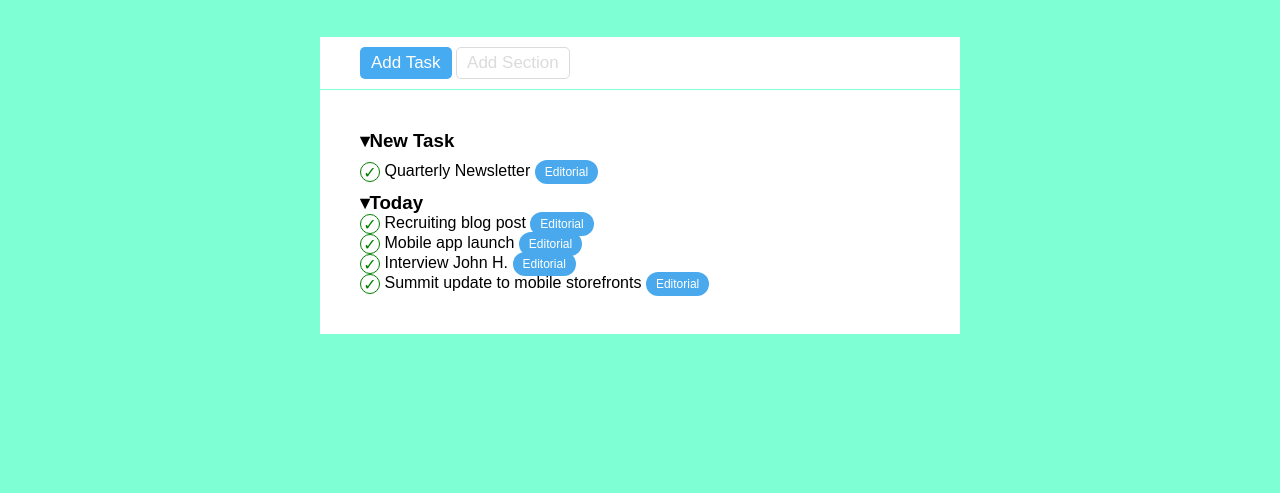
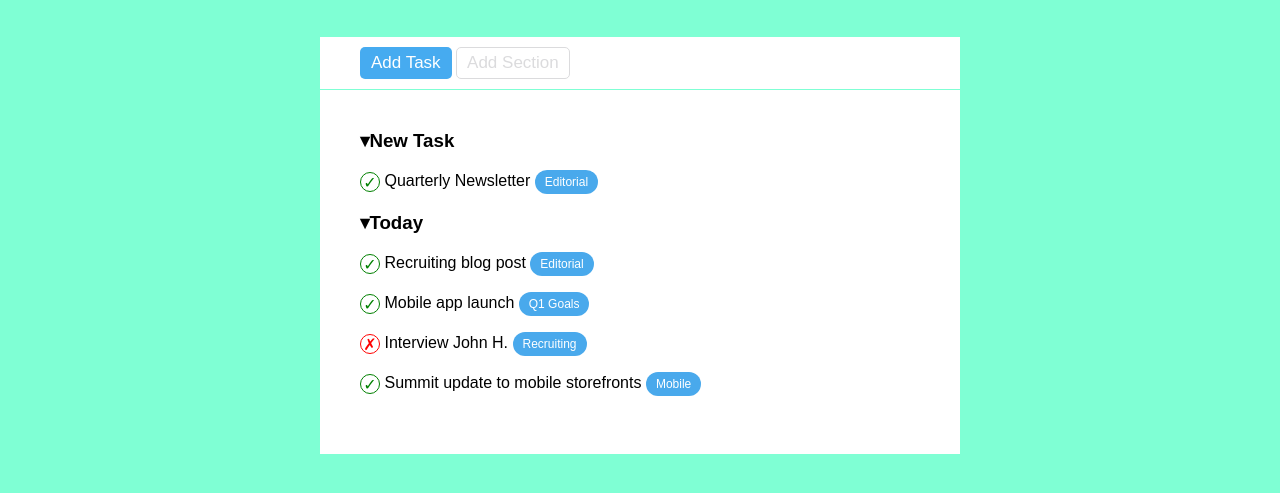
Before and after one commit to Matteo-Ciardi/html-css-toboolist, a plain HTML site: page index.html in a window 1280 px wide. Shown: the part 83-576 px from the top of the page. Drawn offline with Linux system fonts and the light colour scheme.

Commit message:
divisione checkbox done/undone

```diff
--- a/css/main-style.css
+++ b/css/main-style.css
@@ -75,12 +75,10 @@ button {
 }
 
 .task-body {
-    margin: 10px 0px;
+    margin: 20px 0px;
 }
 
 .checkbox {
-    color: green;
-    border: 1px solid green;
     border-radius: 50%;
     display: inline-block;
     width: 20px;
@@ -90,6 +88,16 @@ button {
     text-align: center;
 }
 
+.tsk-done {
+    color: green;
+    border: 1px solid green;
+}
+
+.tsk-undone {
+    color: red;
+    border: 1px solid red;
+}
+
 .badge {
     background-color: #49a9ec;
     color: white;
--- a/index.html
+++ b/index.html
@@ -35,7 +35,7 @@
                         <h3>&blacktriangledown;New Task</h3>
                         <ul>
                             <li class="task-body">
-                                <span class="checkbox">&check;</span>
+                                <span class="checkbox tsk-done">&check;</span>
                                 <span class="task-content">Quarterly Newsletter</span>
                                 <span class="badge">Editorial</span>
                             </li>
@@ -46,25 +46,25 @@
                     <li class="task-title">
                         <h3>&blacktriangledown;Today</h3>
                         <ul>
-                            <li>
-                                <span class="checkbox">&check;</span>
+                            <li class="task-body">
+                                <span class="checkbox tsk-done">&check;</span>
                                 <span class="task-content">Recruiting blog post</span>
                                 <span class="badge">Editorial</span>
                             </li>
-                            <li>
-                                <span class="checkbox">&check;</span>
+                            <li class="task-body">
+                                <span class="checkbox tsk-done">&check;</span>
                                 <span class="task-content">Mobile app launch</span>
-                                <span class="badge">Editorial</span>
+                                <span class="badge">Q1 Goals</span>
                             </li>
-                            <li>
-                                <span class="checkbox">&check;</span>
+                            <li class="task-body">
+                                <span class="checkbox tsk-undone">&cross;</span>
                                 <span class="task-content">Interview John H.</span>
-                                <span class="badge">Editorial</span>
+                                <span class="badge">Recruiting</span>
                             </li>
-                            <li>
-                                <span class="checkbox">&check;</span>
+                            <li class="task-body">
+                                <span class="checkbox tsk-done">&check;</span>
                                 <span class="task-content">Summit update to mobile storefronts</span>
-                                <span class="badge">Editorial</span>
+                                <span class="badge">Mobile</span>
                             </li>
                         </ul>
                     </li>
```
